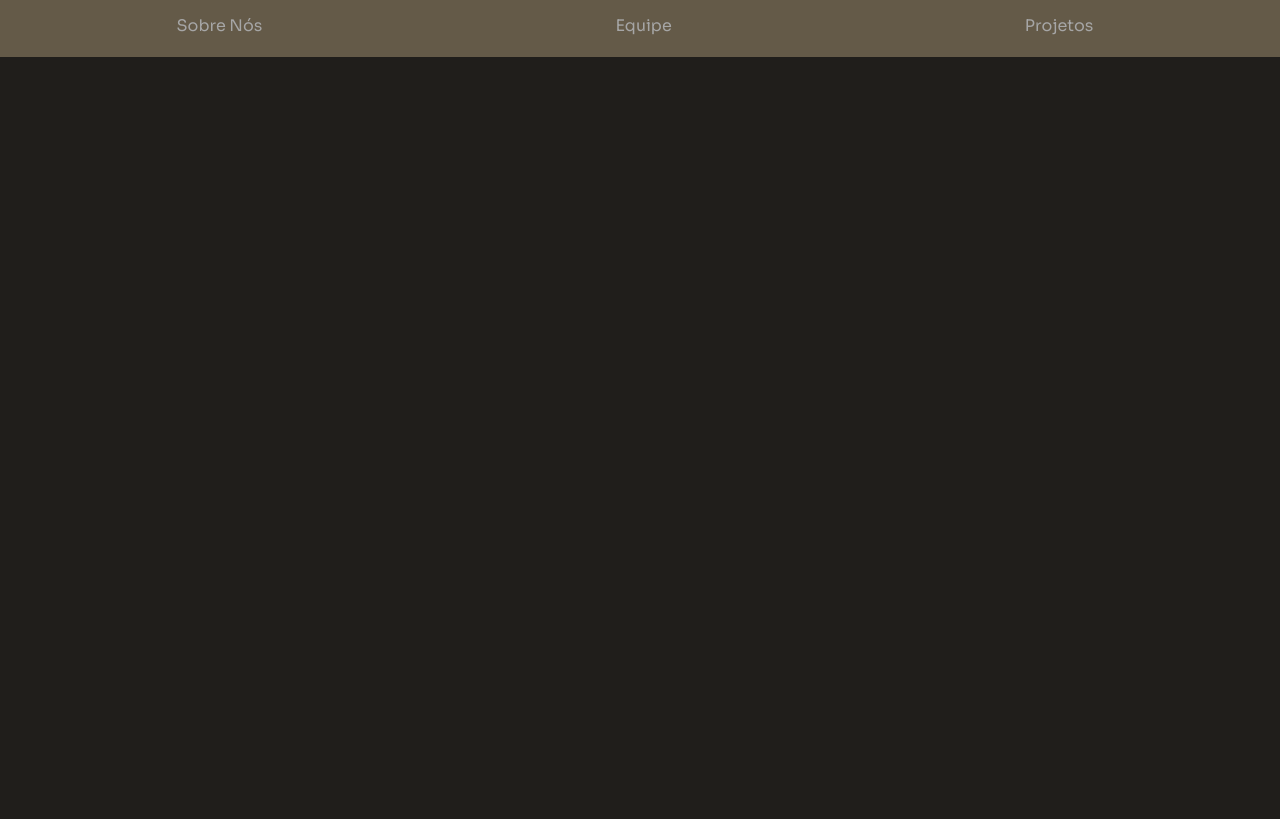
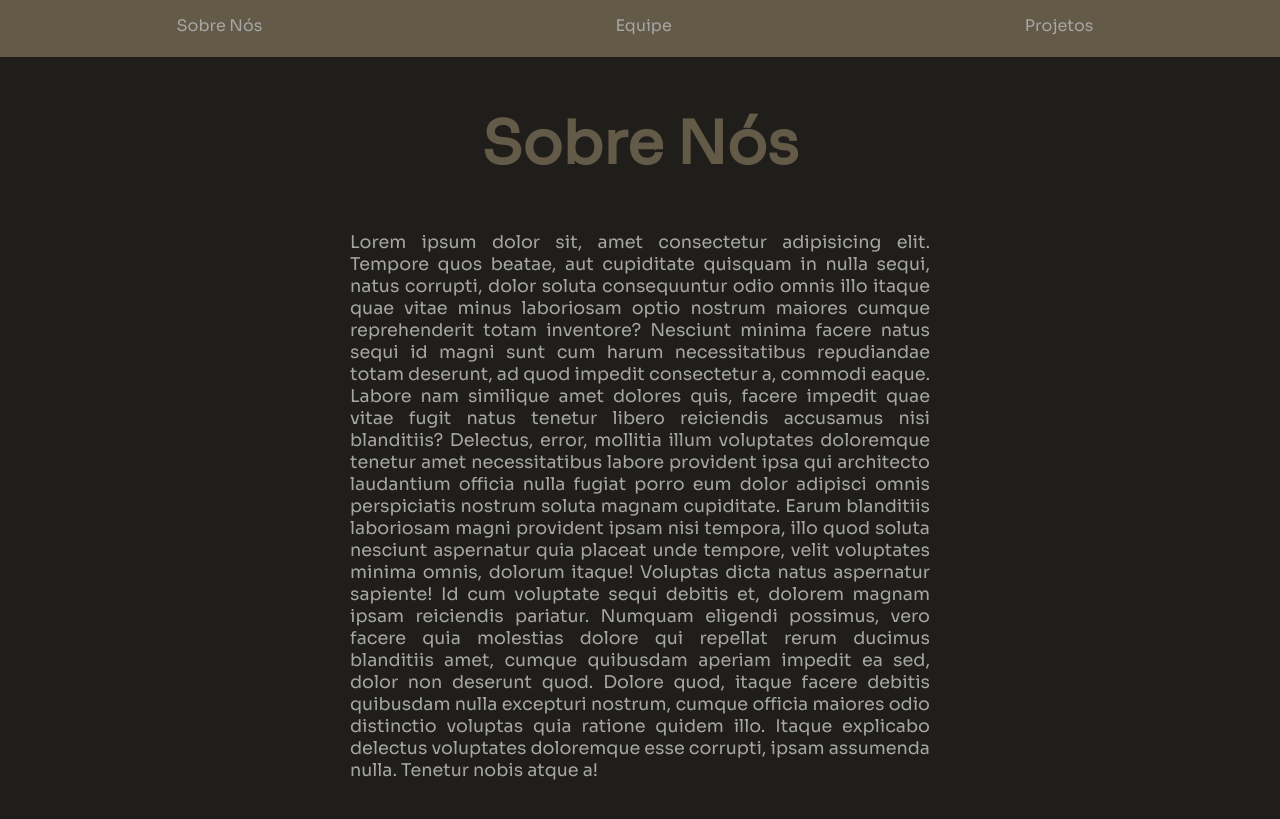
Before and after one commit to TW-Technologies/landing-page, a plain HTML site: page index.html in a window 1280 px wide. Shown: the part 733-1552 px from the top of the page. Before the commit the page ends 800 px from the top, so only its background shows below. Drawn offline with Linux system fonts and the light colour scheme.

Commit message:
Content/Style: Main Content 'sobre nós' responsivo

```diff
--- a/css/style.css
+++ b/css/style.css
@@ -99,6 +99,30 @@ nav ul li a {
     text-decoration: none;
 }
 
+/* -----  MAIN ----- */
+main {
+    font-family: Sora;
+    padding: 30px;
+    padding-top: 50px;
+}
+
+#sobre_nos_container {
+    width: 100%;
+    display: flex;
+    flex-direction: column;
+    align-items: center;
+    justify-content: space-evenly;
+    gap: 50px;
+}
+#sobre_nos_container h3 {
+    font-size: 3em;
+    color: #645A48;
+}
+#sobre_nos_container div p {
+    font-size: 1em;
+    color: #A6A6A6;
+    text-align: justify;
+}
 
 /* Responsividade */
 /* TELAS MÉDIAS (TABLET)*/
@@ -137,6 +161,13 @@ nav ul li a {
     nav ul li {
         margin: 0 2.5em;
     }
+
+    /* MAIN */
+    main {
+        padding: 70px;
+        padding-top: 50px;
+    }
+
 }
 
 /* TELAS GRANDES (LAPTOP) */
@@ -170,6 +201,18 @@ nav ul li a {
     /* Nav */
     nav ul li {
         margin: 0 5em;
+    }
+
+     /* MAIN */
+     main {
+        padding: 110px;
+        padding-top: 50px;
+    }
+    #sobre_nos_container h3 {
+        font-size: 3.5em;
+    }
+    #sobre_nos_container div p {
+        font-size: 1em;
     }
 }
 
@@ -207,4 +250,19 @@ nav ul li a {
         margin: 0 7em;
     }
 
+     /* MAIN */
+     main {
+        padding: 150px;
+        padding-top: 50px;
+    }
+    #sobre_nos_container h3 {
+        font-size: 3.7em;
+    }
+    #sobre_nos_container div  {
+        padding-inline: 200px;
+        word-wrap: break-word;
+    }
+    #sobre_nos_container div p {
+        font-size: 1.1em;
+    }
 }
--- a/index.html
+++ b/index.html
@@ -27,6 +27,30 @@
             <li><a href="">Projetos</a></li>
         </ul>
     </nav>
+    <main>
+        <div id="sobre_nos_container">
+            <h3>Sobre Nós</h3>
+            <div>
+                <p>Lorem ipsum dolor sit, amet consectetur adipisicing elit. Tempore quos beatae, aut cupiditate
+                    quisquam in nulla sequi, natus corrupti, dolor soluta consequuntur odio omnis illo itaque quae vitae
+                    minus laboriosam optio nostrum maiores cumque reprehenderit totam inventore? Nesciunt minima facere
+                    natus sequi id magni sunt cum harum necessitatibus repudiandae totam deserunt, ad quod impedit
+                    consectetur a, commodi eaque. Labore nam similique amet dolores quis, facere impedit quae vitae
+                    fugit natus tenetur libero reiciendis accusamus nisi blanditiis? Delectus, error, mollitia illum
+                    voluptates doloremque tenetur amet necessitatibus labore provident ipsa qui architecto laudantium
+                    officia nulla fugiat porro eum dolor adipisci omnis perspiciatis nostrum soluta magnam cupiditate.
+                    Earum blanditiis laboriosam magni provident ipsam nisi tempora, illo quod soluta nesciunt aspernatur
+                    quia placeat unde tempore, velit voluptates minima omnis, dolorum itaque! Voluptas dicta natus
+                    aspernatur sapiente! Id cum voluptate sequi debitis et, dolorem magnam ipsam reiciendis pariatur.
+                    Numquam eligendi possimus, vero facere quia molestias dolore qui repellat rerum ducimus blanditiis
+                    amet, cumque quibusdam aperiam impedit ea sed, dolor non deserunt quod. Dolore quod, itaque facere
+                    debitis quibusdam nulla excepturi nostrum, cumque officia maiores odio distinctio voluptas quia
+                    ratione quidem illo. Itaque explicabo delectus voluptates doloremque esse corrupti, ipsam assumenda
+                    nulla. Tenetur nobis atque a!</p>
+            </div>
+
+        </div>
+    </main>
 </body>
 
 </html>
```
